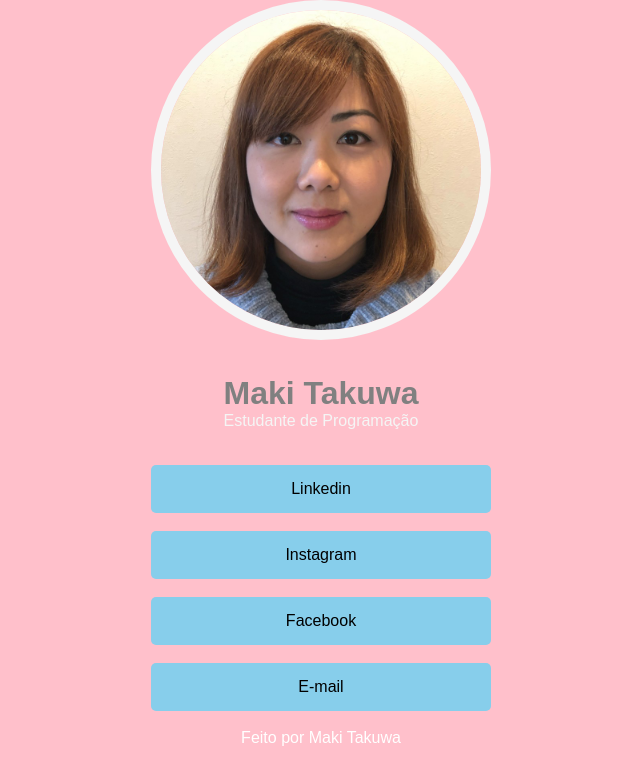
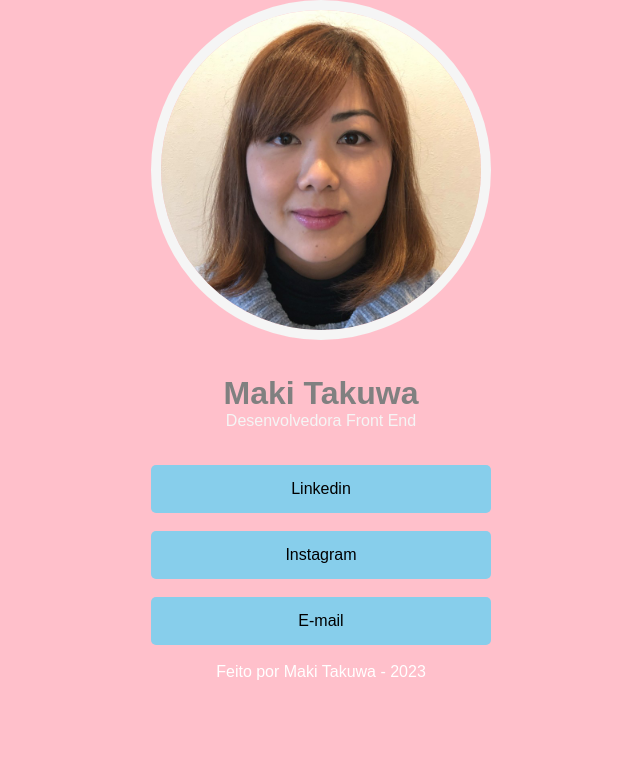
Before and after one commit to Maki-Takuwa/my-links, a plain HTML site: page index.html in a window 1280 px wide. Shown: the whole page, without its empty margins (319-959 px from the left). Drawn offline with Linux system fonts and the light colour scheme.

Commit message:
Add files via upload

```diff
--- a/index.html
+++ b/index.html
@@ -1,11 +1,10 @@
 <!DOCTYPE html>
-<html lang="en">
+<html lang="pt-br">
 
 <head>
     <meta charset="UTF-8">
-    <meta http-equiv="X-UA-Compatible" content="IE=edge">
     <meta name="viewport" content="width=device-width, initial-scale=1.0">
-    <title>Document</title>
+    <title>My Links</title>
     <link rel="stylesheet" href="style.css">
 </head>
 
@@ -13,7 +12,7 @@
     <div class="container">
         <img src="maki perfil.jpeg" alt="foto de Maki">
         <h1>Maki Takuwa</h1>
-        <p>Estudante de Programação</p>
+        <p>Desenvolvedora Front End</p>
         <ul>
             <li>
                 <a href="https://jp.linkedin.com/in/maki-takuwa-848a76194" target="_blank">Linkedin</a>
@@ -22,14 +21,11 @@
                 <a href="https://www.instagram.com/luciatakuwa/" target="_blank">Instagram</a>
             </li>
             <li>
-                <a href="https://www.facebook.com/maki.takuwa/" target="_blank">Facebook</a>
-            </li>
-            <li>
                 <a href="mailto:lumakitsu@gmail.com
                 ">E-mail</a>
             </li>
         </ul>
-        <footer>Feito por Maki Takuwa</footer>
+        <footer>Feito por Maki Takuwa - 2023</footer>
     </div>
 
 </body>
```
